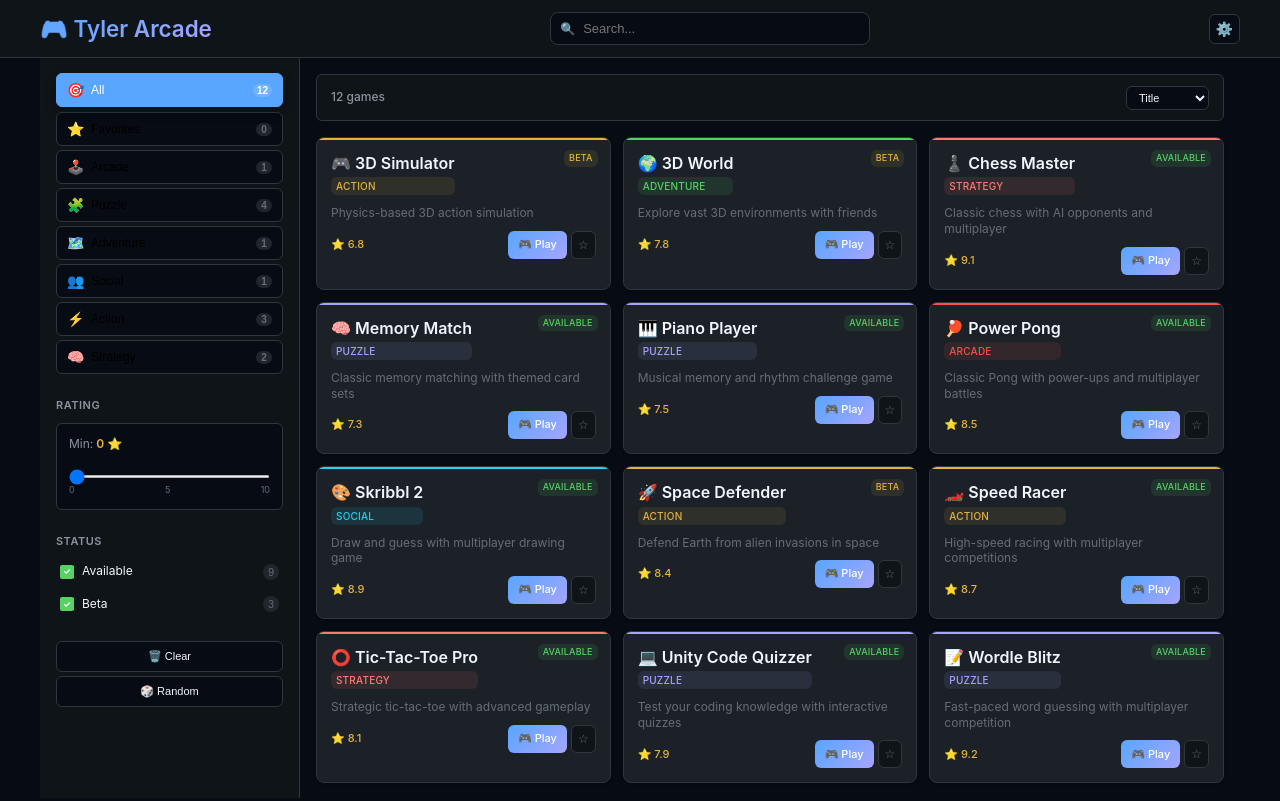
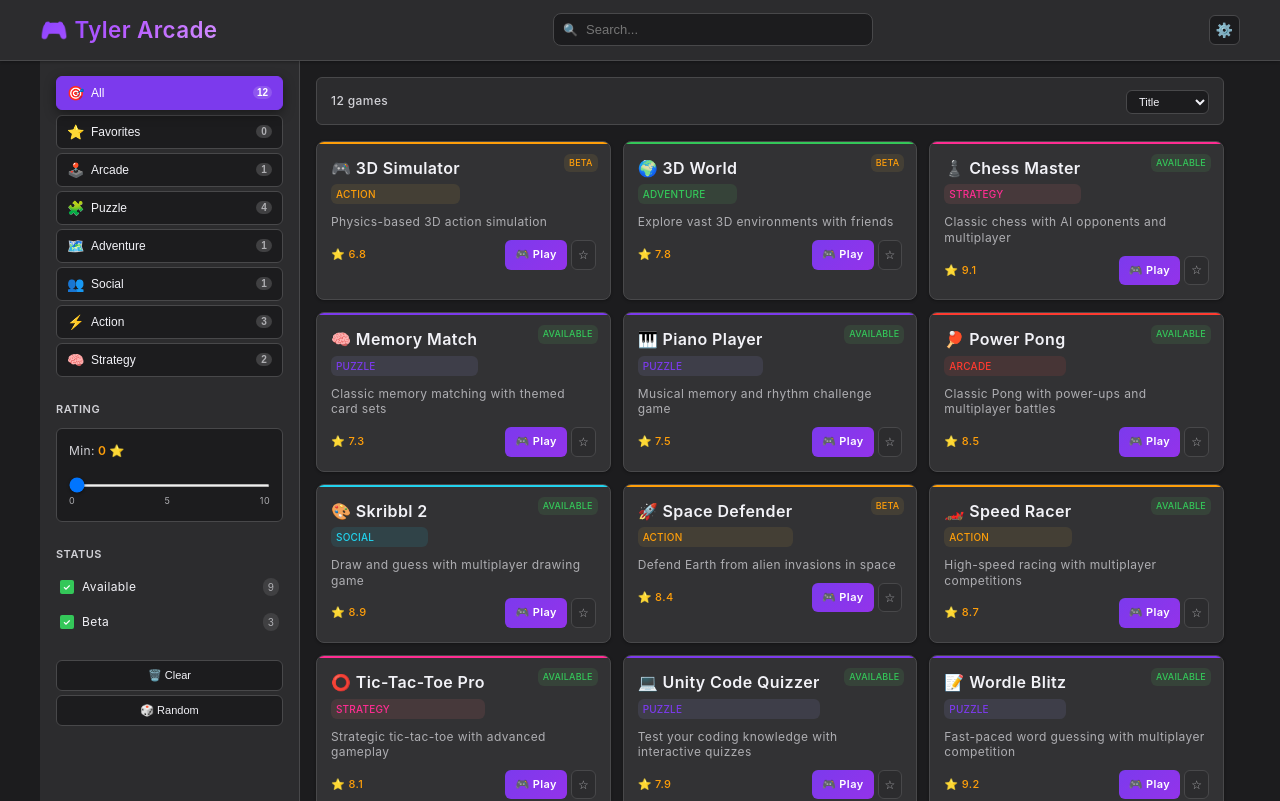
Before and after one commit to tylerwongj/tyler-arcade8, a plain HTML site: page index.html in a window 1280 px wide. Drawn offline with Linux system fonts and the light colour scheme.

Commit message:
master - certain style black and purp

```diff
--- a/style.css
+++ b/style.css
@@ -1,24 +1,24 @@
 :root {
-    /* Dark theme variables */
-    --primary-bg: #070b14;
-    --secondary-bg: #0f1419;
-    --tertiary-bg: #161b22;
-    --card-bg: #1c2128;
-    --accent-bg: #21262d;
-    --primary-text: #f0f6fc;
-    --secondary-text: #8b949e;
-    --muted-text: #656d76;
-    --border-primary: #30363d;
-    --border-secondary: #21262d;
-    --blue-accent: #58a6ff;
-    --purple-accent: #a5a5ff;
-    --green-accent: #56d364;
-    --orange-accent: #e3b341;
-    --red-accent: #f85149;
-    --pink-accent: #ff7b72;
-    --shadow-light: 0 1px 3px rgba(1, 4, 9, 0.2);
-    --shadow-medium: 0 4px 12px rgba(1, 4, 9, 0.3);
-    --shadow-heavy: 0 8px 24px rgba(1, 4, 9, 0.4);
+    /* Controller-inspired vibrant purple and charcoal theme */
+    --primary-bg: #1c1c1e;
+    --secondary-bg: #2c2c2e;
+    --tertiary-bg: #3a3a3c;
+    --card-bg: #323234;
+    --accent-bg: #404042;
+    --primary-text: #f2f2f7;
+    --secondary-text: #d1d1d6;
+    --muted-text: #aeaeb2;
+    --border-primary: #48484a;
+    --border-secondary: #5a5a5c;
+    --blue-accent: #007aff;
+    --purple-accent: #7c3aed;
+    --green-accent: #34c759;
+    --orange-accent: #ff9f0a;
+    --red-accent: #ff3b30;
+    --pink-accent: #ff2d92;
+    --shadow-light: 0 1px 3px rgba(0, 0, 0, 0.3);
+    --shadow-medium: 0 4px 12px rgba(0, 0, 0, 0.4);
+    --shadow-heavy: 0 8px 24px rgba(0, 0, 0, 0.5);
     --radius: 6px;
     --radius-lg: 8px;
     --transition: all 0.2s ease;
@@ -48,11 +48,15 @@
 }
 
 body {
-    font-family: -apple-system, BlinkMacSystemFont, "Segoe UI", "Noto Sans", Helvetica, Arial, sans-serif;
+    font-family: -apple-system, BlinkMacSystemFont, "Segoe UI", "Roboto", "Ubuntu", "Cantarell", "Noto Sans", sans-serif;
     background: var(--primary-bg);
     color: var(--primary-text);
-    line-height: 1.4;
+    line-height: 1.6;
+    font-weight: 400;
+    letter-spacing: 0.025em;
     transition: var(--transition);
+    -webkit-font-smoothing: antialiased;
+    -moz-osx-font-smoothing: grayscale;
 }
 
 .dashboard {
@@ -84,10 +88,11 @@ body {
 .brand {
     font-size: 1.4rem;
     font-weight: 600;
-    background: linear-gradient(135deg, var(--blue-accent), var(--purple-accent));
+    background: linear-gradient(135deg, var(--purple-accent), #a855f7, #c084fc);
     -webkit-background-clip: text;
     -webkit-text-fill-color: transparent;
     background-clip: text;
+    filter: brightness(1.1);
 }
 
 .search-section {
@@ -255,12 +260,14 @@ body {
     align-items: center;
     gap: 8px;
     text-align: left;
+    color: var(--primary-text);
 }
 
 .cat-btn.active {
-    background: var(--blue-accent);
-    border-color: var(--blue-accent);
-    color: white;
+    background: var(--purple-accent);
+    border-color: var(--purple-accent);
+    color: #ffffff;
+    font-weight: 600;
     transform: translateY(-1px);
     box-shadow: var(--shadow-medium);
 }
@@ -605,12 +612,12 @@ body {
 
 .play-btn {
     padding: 6px 10px;
-    background: linear-gradient(135deg, var(--blue-accent), var(--purple-accent));
-    color: white;
+    background: linear-gradient(135deg, var(--purple-accent), #9333ea);
+    color: #ffffff;
     border: none;
     border-radius: var(--radius);
     cursor: pointer;
-    font-weight: 500;
+    font-weight: 600;
     transition: var(--transition);
     text-decoration: none;
     display: inline-flex;
@@ -778,9 +785,10 @@ body {
 }
 
 .support-action:hover {
-    background: var(--blue-accent);
-    border-color: var(--blue-accent);
-    color: white;
+    background: var(--purple-accent);
+    border-color: var(--purple-accent);
+    color: #ffffff;
+    font-weight: 600;
     transform: translateY(-1px);
 }
 
```
